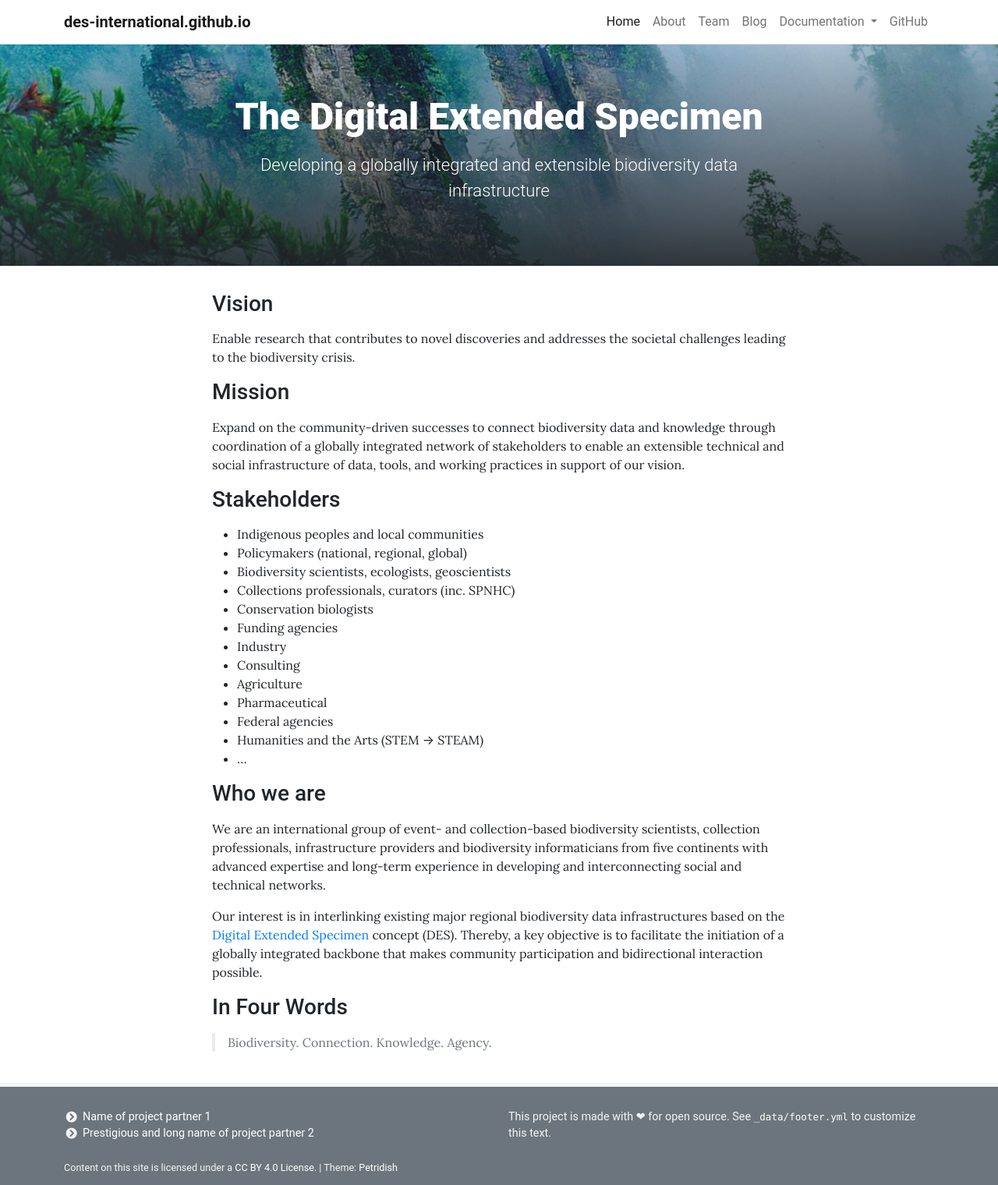
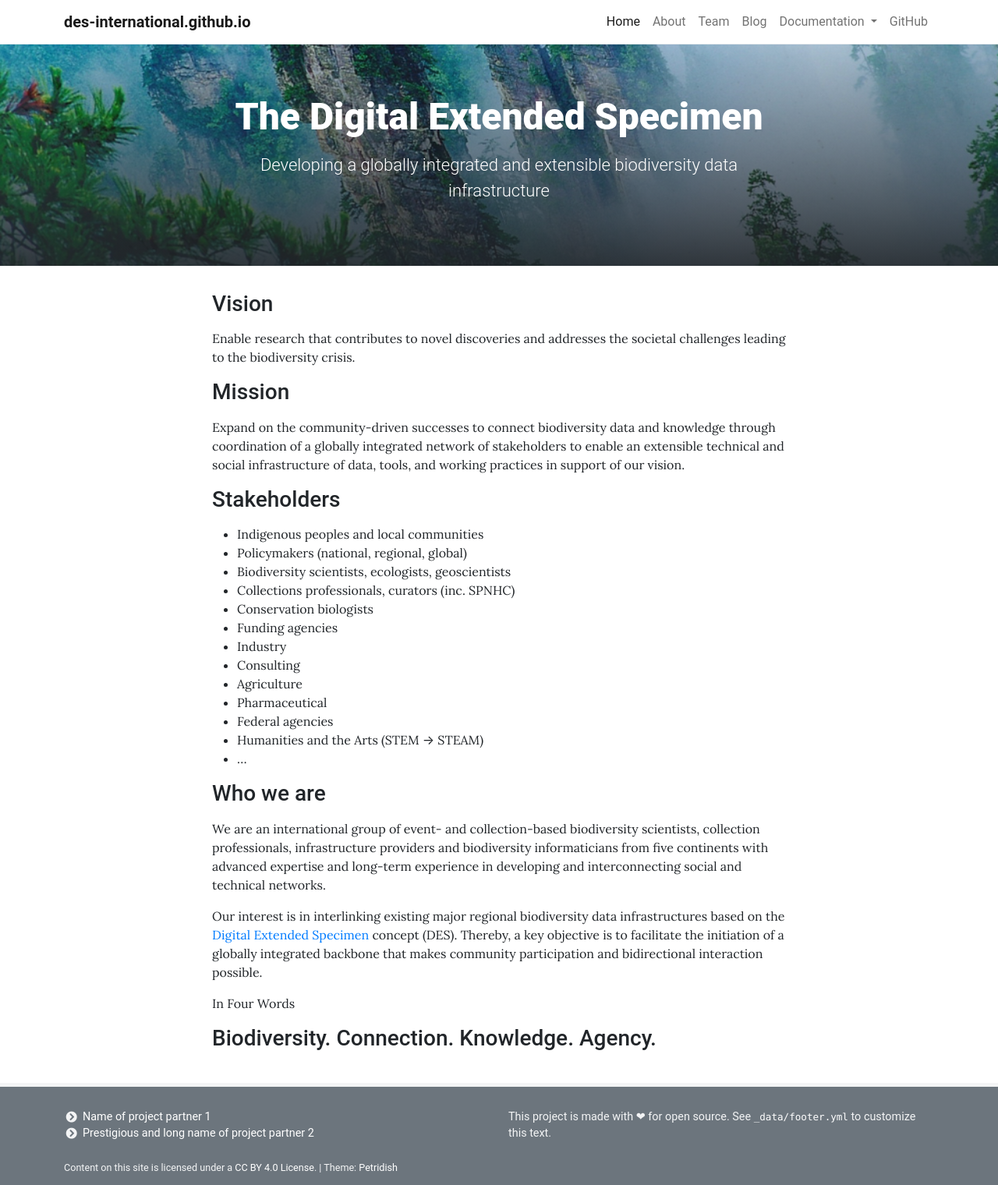
Before and after one commit to DES-international/des-international.github.io, a Jekyll site: the page built from pages/home.md, in a window 1280 px wide. Shown: the whole page at 78% size. Built offline with Jekyll 4.4.1, drawn with Linux system fonts in a browser that asks for light colours.

```diff
--- a/pages/home.md
+++ b/pages/home.md
@@ -39,6 +39,6 @@ We are an international group of event- and collection-based biodiversity scient
 Our interest is in interlinking existing major regional biodiversity data infrastructures based on the [Digital Extended Specimen](https://doi.org/10.1093/biosci/biac060) concept (DES). Thereby, a key objective is to facilitate the initiation of a globally integrated backbone that makes community participation and bidirectional interaction possible.
 
 
-### In Four Words
+In Four Words
 
-> Biodiversity. Connection. Knowledge. Agency.
+### Biodiversity. Connection. Knowledge. Agency.
```
